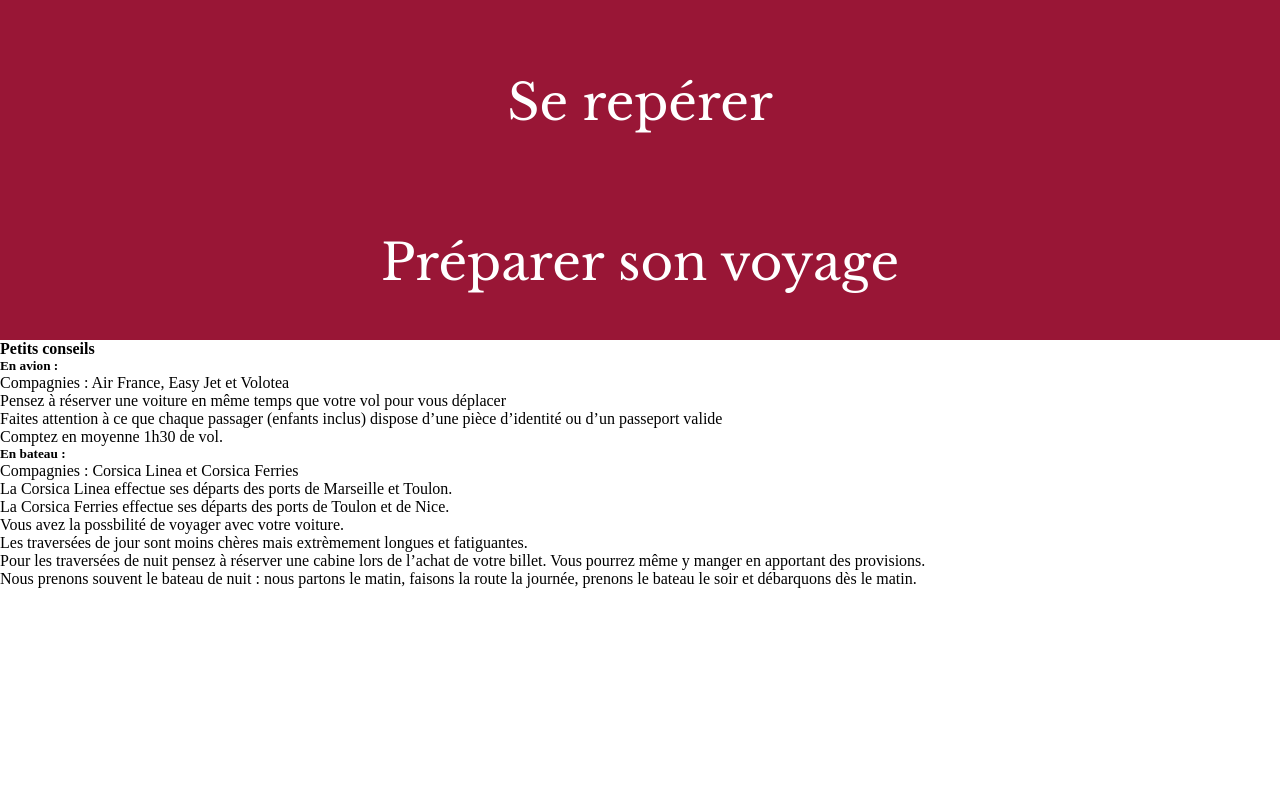
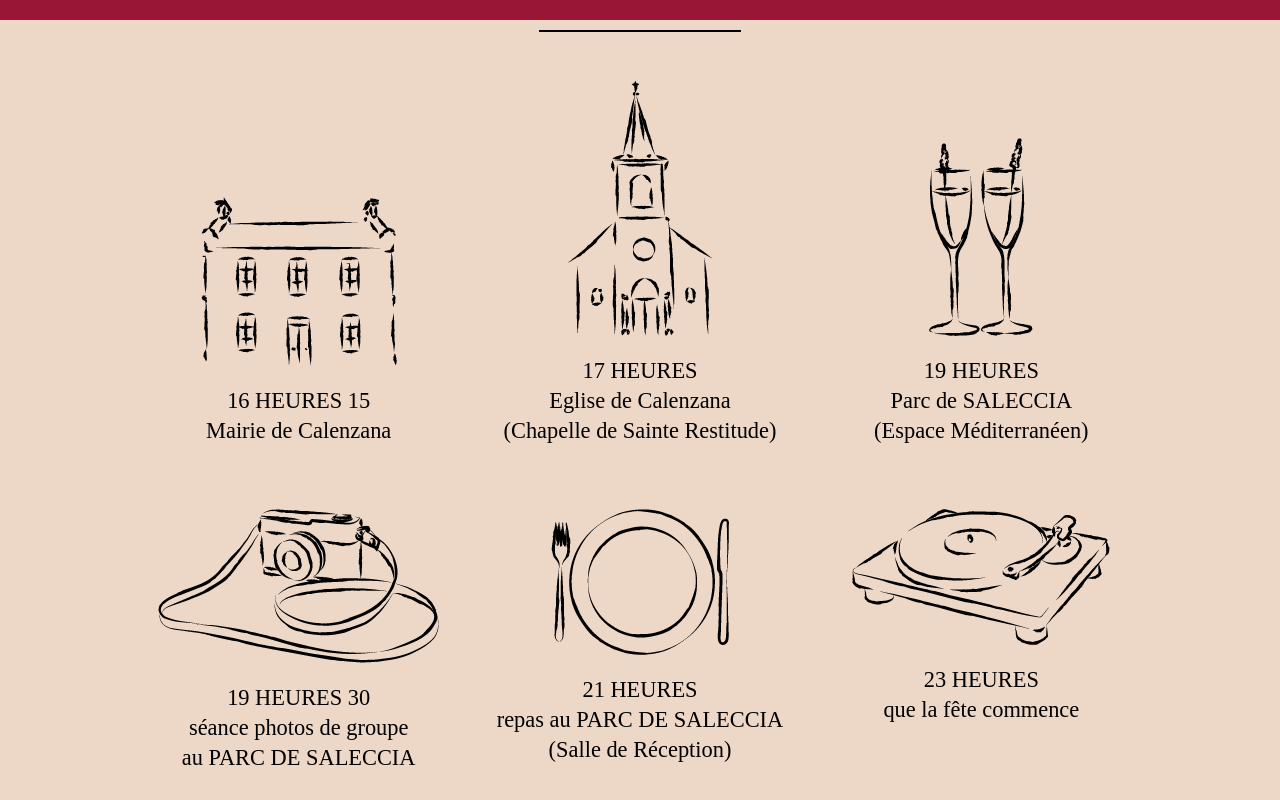
Before and after one commit to Cecilia-Giusti/wedding, a React (Create React App) app: page /#/organisation in a window 1280 px wide. Shown: the part 940-1740 px from the top of the page. Before the commit the page ends 1528 px from the top, so only its background shows below. Built offline with nearby package versions, Linux system fonts and the light colour scheme; a web font is replaced by a local one.

Commit message:
Feat: add programme section

```diff
--- a/src/components/ProgrammeCard.tsx
+++ b/src/components/ProgrammeCard.tsx
@@ -2,10 +2,27 @@ interface programmeCardInt {
   img: string;
   hour: string;
   text: string;
+  name: string;
+  textPlus?: string;
 }
 
-const ProgrammeCard = ({ img, hour, text }: programmeCardInt) => {
-  return <div></div>;
+const ProgrammeCard = ({
+  img,
+  hour,
+  text,
+  name,
+  textPlus,
+}: programmeCardInt) => {
+  return (
+    <div className='organisation-programme-card'>
+      <div className='organisation-programme-card-img'>
+        <img src={img} alt={name} />
+      </div>
+      <p className='organisation-programme-card-text'>{hour}</p>
+      <p className='organisation-programme-card-text'>{text}</p>
+      <p className='organisation-programme-card-text'>{textPlus}</p>
+    </div>
+  );
 };
 
 export default ProgrammeCard;
--- a/src/data/database.json
+++ b/src/data/database.json
@@ -4,37 +4,47 @@
       "id": 1,
       "img": "./assets/icons/mairie.png",
       "hours": "16 HEURES 15",
-      "text": "Mairie de Calenzana"
+      "text": "Mairie de Calenzana",
+      "name": "mairie"
     },
     {
       "id": 2,
       "img": "./assets/icons/eglise.png",
       "hours": "17 HEURES",
-      "text": "Eglise de Calenzana (Chapelle de Sainte Restitude)"
+      "text": "Eglise de Calenzana",
+      "textPlus": "(Chapelle de Sainte Restitude)",
+      "name": "eglise"
     },
     {
       "id": 3,
       "img": "./assets/icons/cocktail.png",
       "hours": "19 HEURES",
-      "text": "Parc de SALECCIA (Espace Méditerranéen)"
+      "text": "Parc de SALECCIA",
+      "textPlus": "(Espace Méditerranéen)",
+      "name": "parc"
     },
     {
       "id": 4,
       "img": "./assets/icons/photo.png",
       "hours": "19 HEURES 30",
-      "text": "séance photos de groupe au PARC DE SALECCIA"
+      "text": "séance photos de groupe",
+      "textPlus": "au PARC DE SALECCIA",
+      "name": "photo"
     },
     {
       "id": 5,
       "img": "./assets/icons/repas.png",
       "hours": "21 HEURES",
-      "text": "repas au PARC DE SALECCIA (Salle de Réception)"
+      "text": "repas au PARC DE SALECCIA",
+      "textPlus": "(Salle de Réception)",
+      "name": "cocktail"
     },
     {
       "id": 6,
       "img": "./assets/icons/fete.png",
       "hours": "23 HEURES",
-      "text": "que la fête commence"
+      "text": "que la fête commence",
+      "name": "fiesta"
     }
   ],
   "reperer": [
--- a/src/pages/Home.tsx
+++ b/src/pages/Home.tsx
@@ -4,7 +4,7 @@ const Home = () => {
   return (
     <main className='home'>
       <div className='home-img'>
-        <img src='./assets/images/nom.png' alt='alexandre et cecilia' />
+        <img src='./assets/images/name.png' alt='alexandre et cecilia' />
       </div>
       <div className='home-content'>
         <p className='home-date'>
--- a/src/pages/Organisation.tsx
+++ b/src/pages/Organisation.tsx
@@ -24,6 +24,8 @@ const Organisation = () => {
                   img={item.img}
                   hour={item.hours}
                   text={item.text}
+                  name={item.name}
+                  textPlus={item.textPlus}
                 />
               </li>
             );
--- /dev/null
+++ b/src/styles/components/_programme-card.scss
@@ -0,0 +1,22 @@
+.organisation-programme-card{
+   @include flex($direction:column);
+
+    &-img{
+       width:30%;
+        @include flex;
+       margin-bottom: 20px;
+
+
+}
+
+&-text{
+font-family: $font-title;
+font-style: normal;
+font-weight: 400;
+font-size: 1.4rem;
+line-height: 30px;
+text-align: center;
+
+color: #000000;
+}
+}
--- a/src/styles/index.scss
+++ b/src/styles/index.scss
@@ -3,6 +3,7 @@
 @import "./utils/mixins";
 @import "./utils/settings";
 @import "./components/bandeau-section";
+@import "./components/programme-card";
 @import "./layout/header";
 @import "./pages/home";
 @import "./pages/history";
--- a/src/styles/pages/_organisation.scss
+++ b/src/styles/pages/_organisation.scss
@@ -1,17 +1,63 @@
-.organisation{
-    &-main{
+.organisation {
+    &-main {
         background: url("./assets/images/organisation.png") no-repeat center/cover;
         height: 100vh;
         position: relative;
 
         &-img {
             position: absolute;
-          bottom:20px;
-          left:50%;
-         transform: translateX(-50%);
+            bottom: 20px;
+            left: 50%;
+            transform: translateX(-50%);
             width: 40%;
 
         }
 
     }
+
+    &-programme {
+        height: 100vh;
+        width: 100%;
+        background-color: $background-color-light;
+        @include flex;
+        padding-top: 20px;
+        padding-bottom: 20px;
+
+        &-list {
+            position: relative;
+            width:80%;
+
+           display: grid;
+           grid-template-columns: 1fr 1fr 1fr;
+
+            row-gap: 10%;
+            padding-top: 50px;
+            padding-bottom: 100px;
+
+            & > :nth-child(-n+3) {
+                align-self: end;
+              }
+
+            &::before {
+                content: '';
+                position: absolute;
+                top: 0;
+                left: 50%;
+                transform: translateX(-50%);
+                width: 200px;
+                border: 1px solid black;
+
+            }
+
+            &::after {
+                content: '';
+                position: absolute;
+                bottom: 0;
+                left: 50%;
+                transform: translateX(-50%);
+                width: 200px;
+                border: 1px solid black;
+            }
+        }
+    }
 }
--- a/src/styles/utils/_variables.scss
+++ b/src/styles/utils/_variables.scss
@@ -3,4 +3,5 @@ $color-nav-active:#AE5947;
 $color-nav-active2:#991636;
 $color-dark:#000;
 
-$background-color-bandeau :#991636
+$background-color-bandeau :#991636;
+$background-color-light :#EDD7C7;
```
Also changed, not shown: src/styles/pages/_home.scss (+4 -4 lines), public/assets/images/name.png (added), public/style_compressed.css, 1 other file (tests, documents, lock files or other folders).
